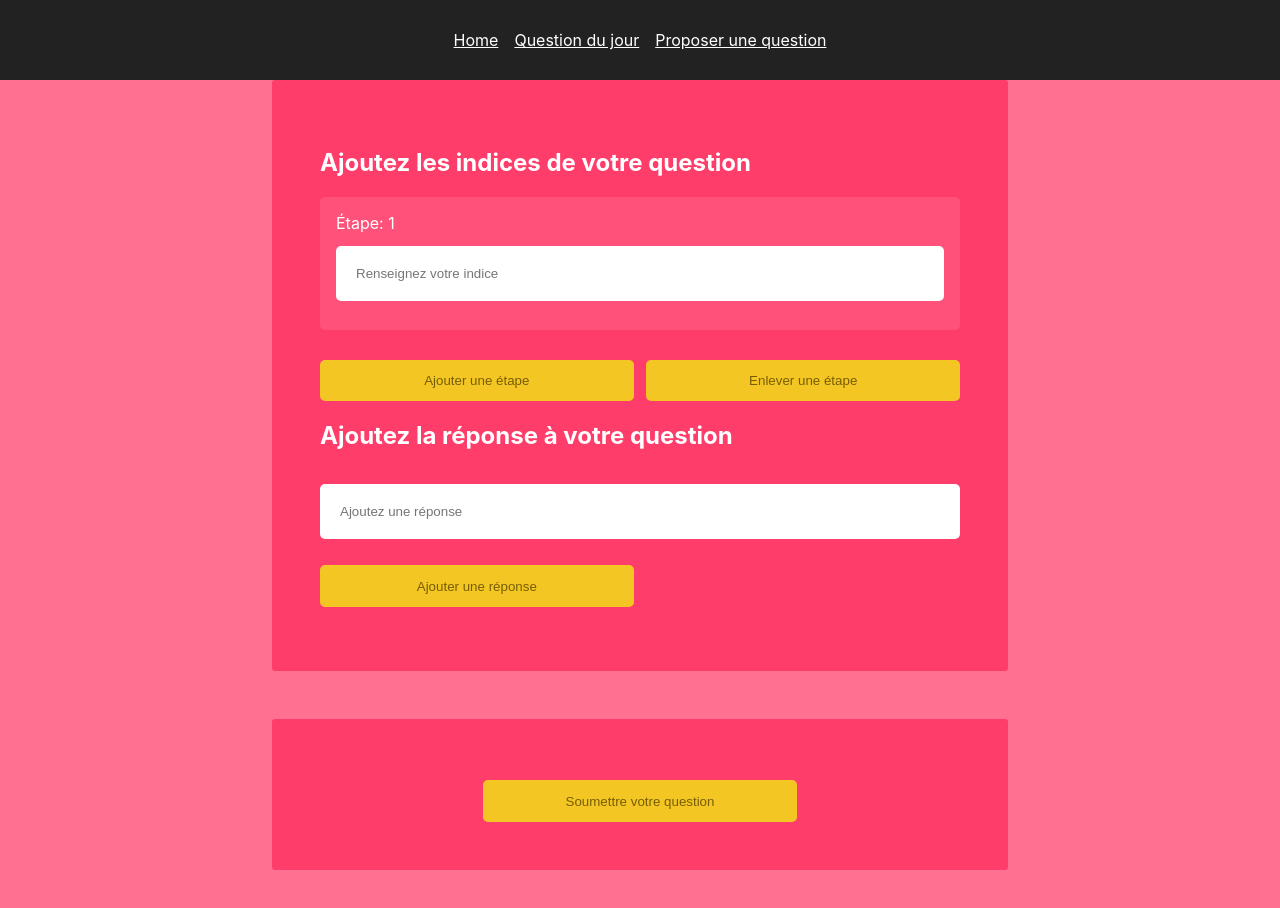
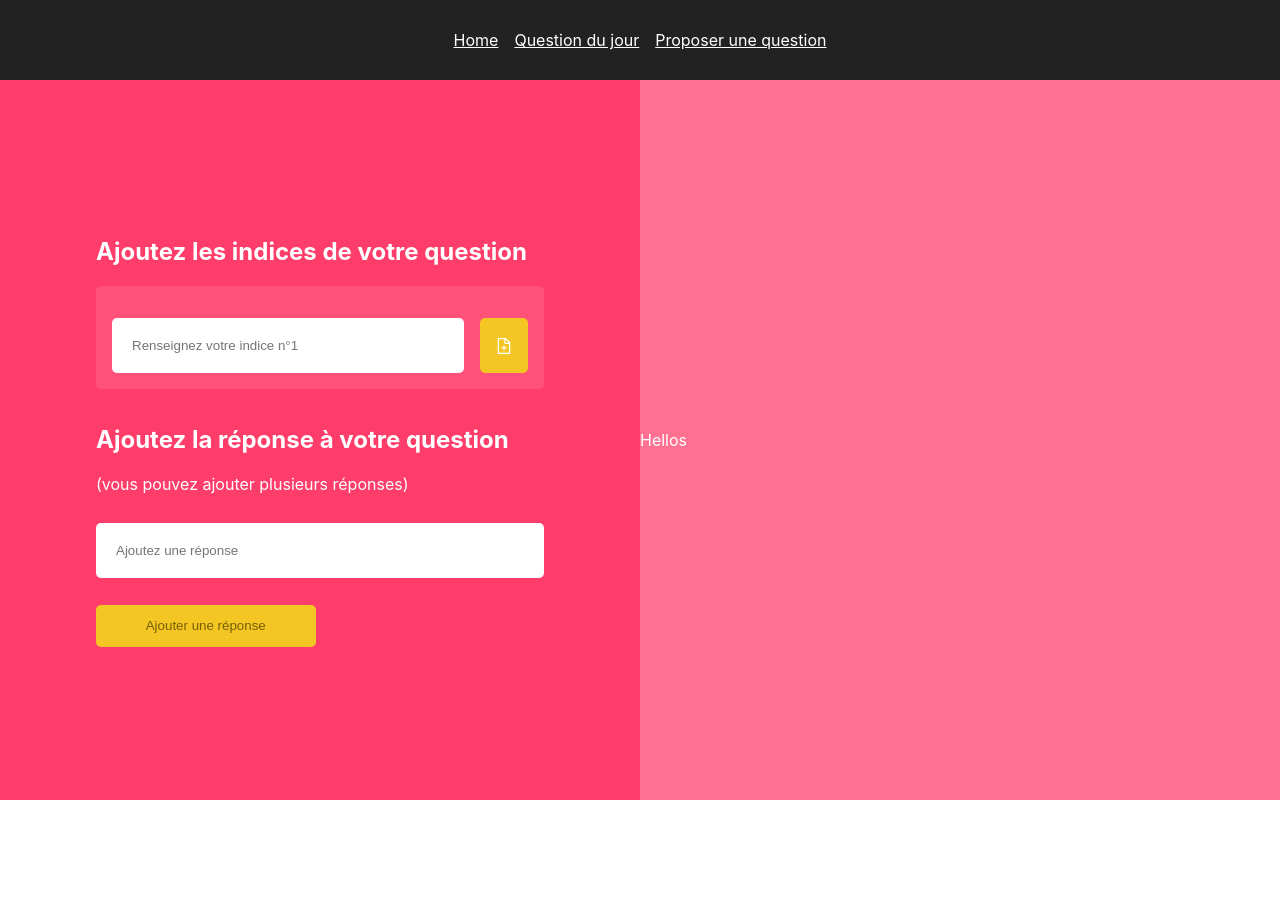
Before and after one commit to MaximeConan/qpuc-front, a React (Create React App) app: page /post-question in a window 1280 px wide. Shown: the top 908 px of the page. After the commit the page ends 800 px from the top, so only its background shows below. Built offline with nearby package versions, Linux system fonts and the light colour scheme.

Commit message:
Rework PostQuestionPage layout

```diff
--- a/src/screens/PostQuestionPage.js
+++ b/src/screens/PostQuestionPage.js
@@ -1,4 +1,5 @@
-import React, { useState , Fragment} from 'react'
+import React, { useState} from 'react'
+import { FileAddOutlined, DeleteOutlined } from '@ant-design/icons'
 
 import * as Styled from './__styles__/PostQuestionPage.styles'
 
@@ -27,42 +28,52 @@ const PostQuestionPage = () => {
     setAnswer('')
   }
 
+  const onAnswerDelete = answer => {
+    setAnswersList(answersList.filter(item => item !== answer))
+  }
+
   return (
     <Styled.Root>
+      <Styled.Content>
         <Styled.FormContainer>
           <Styled.Form>
             <h2>Ajoutez les indices de votre question</h2>
             {
               steps.map(({ input, step, indice }, index) => {
+                console.log(step, index)
                 return (
-                <Styled.InputContainer key={index}>
-                  <div>{`Étape: ${step}`}</div>
-                  <Styled.Input placeholder="Renseignez votre indice" onChange={e => {
+                  <Styled.StepsInputContainer key={index}>
+                    <Styled.InputContainer>
+                      <input placeholder={`Renseignez votre indice n°${step}`} onChange={e => {
                         steps[index].indice = e.target.value
                         setSteps([...steps])
                       }} />
+                      {index !== 0 &&
+                      <Styled.Icon onClick={onRemoveStepClick}>
+                        <DeleteOutlined />
+                      </Styled.Icon>}
+                      <Styled.Icon onClick={onAddStepClick}>
+                        <FileAddOutlined />
+                      </Styled.Icon>
                     </Styled.InputContainer>
+                  </Styled.StepsInputContainer>
                 )
               })
             }
-          <Styled.ButtonStepsContainer>
-            <Styled.Button onClick={onAddStepClick}>Ajouter une étape</Styled.Button>
-            <Styled.Button onClick={onRemoveStepClick}>Enlever une étape</Styled.Button>
-          </Styled.ButtonStepsContainer>
           </Styled.Form>
 
             <Styled.Form onSubmit={e => onPostAnswers(e)}>
             <h2>Ajoutez la réponse à votre question</h2>
+            <p>(vous pouvez ajouter plusieurs réponses)</p>
               <Styled.Input placeholder="Ajoutez une réponse" value={answer} onChange={e => setAnswer(e.target.value)} />
               <Styled.Button onClick={onPostAnswers}>Ajouter une réponse</Styled.Button>
               <Styled.AnswersContainer>
-              {answersList.map((answer, index) => <Styled.AnswerTag key={index}>{answer}</Styled.AnswerTag>)}
+                {answersList.map((answer, index) => <Styled.AnswerTag key={index} onClick={() => onAnswerDelete(answer)}>{answer}</Styled.AnswerTag>)}
               </Styled.AnswersContainer>
             </Styled.Form>
         </Styled.FormContainer>
-      <Styled.FormContainer>
-        <Styled.Button onClick={onPostQuestionSubmit}>Soumettre votre question</Styled.Button>
-      </Styled.FormContainer>
+        <Styled.TipsContainer>Hellos</Styled.TipsContainer>
+      </Styled.Content>
     </Styled.Root>
   )
 }
--- a/src/screens/__styles__/PostQuestionPage.styles.js
+++ b/src/screens/__styles__/PostQuestionPage.styles.js
@@ -2,38 +2,75 @@ import styled from 'styled-components'
 import { darken } from 'polished'
 
 export const Root = styled.div`
+  display: flex;
+  justify-content: center;
+  align-items: center;
+  width: 100%;
   background-color: ${({ theme }) => theme.colors.primaryColor};
+  color: ${({ theme }) => theme.colors.primaryTextColor};
+`
+
+export const Content = styled.div`
+  display: flex;
+  justify-content: center;
+  align-items: center;
+  width: 100%;
+  height: calc(100vh - ${({ theme }) => theme.components.nav.height});
+`
+
+export const FormContainer = styled.div`
+  background-color: ${({ theme }) => darken(0.1, theme.colors.primaryColor)};
+  height: 100%;
+  width: 50%;
+
   display: flex;
   justify-content: center;
   align-items: center;
   flex-direction: column;
-  min-height: calc(100vh - ${({ theme }) => theme.components.nav.height});
-  color: ${({ theme }) => theme.colors.primaryTextColor};
-  text-align: left;
-`
-
-export const FormContainer = styled.div`
-  background-color: ${({ theme }) => darken(0.1, theme.colors.primaryColor)};
-  width: 50%;
-  border-radius:${({ theme }) => theme.borderRadius.small};
-  padding: ${({ theme }) => theme.spaces.large};
-  display: flex;
-  justify-content: center;
-  align-items: center;
-  flex-direction: column;
-  margin-bottom: ${({ theme }) => theme.spaces.large};
 `
 
 export const Form = styled.form`
-  width: 100%;
+  width: 70%;
 `
 
-export const InputContainer = styled.div`
+export const StepsInputContainer = styled.div`
   background-color: rgba(255,255,255, 0.1);
   padding: ${({ theme }) => theme.spaces.small};
   border-radius: ${({ theme }) => theme.borderRadius.medium};
   color: #FFF;
   margin-bottom: ${({ theme }) => theme.spaces.small};
+`
+
+
+export const InputContainer = styled.div`
+  display: flex;
+  margin-top: ${({ theme }) => theme.spaces.small};
+
+
+  & > input {
+    border: none;
+    width: calc(100% - 3em);
+    padding: 1.5em;
+    border-radius: ${({ theme }) => theme.borderRadius.medium};
+  }
+`
+
+
+export const Icon = styled.i`
+  background-color: ${({ theme }) => theme.colors.secondaryColor};
+  display: flex;
+  display: flex;
+  justify-content: center;
+  align-items: center;
+  padding: ${({ theme }) => theme.spaces.small};
+  border-radius: ${({ theme }) => theme.borderRadius.medium};
+  margin-left: ${({ theme }) => theme.spaces.small};
+  cursor: pointer;
+  transition: all .3s;
+
+  &:hover {
+    background-color: ${({ theme }) => darken(0.1, theme.colors.secondaryColor)};
+  }
 `
 
 export const Input = styled.input`
@@ -63,11 +100,6 @@ export const Button = styled.button`
   }
 `
 
-export const ButtonStepsContainer = styled.div`
-  display: flex;
-  justify-content: space-between;
-`
-
 export const AnswersContainer = styled.div`
   display: flex;
   margin-top: ${({ theme }) => theme.spaces.small};
@@ -80,3 +112,7 @@ export const AnswerTag = styled.div`
   margin-right: ${({ theme }) => theme.spaces.small};
   border-radius: ${({ theme }) => theme.borderRadius.small};
 `
+
+export const TipsContainer = styled.div`
+  width: 50%;
+`
```
Lines whose indentation alone changed are shown as unchanged.
